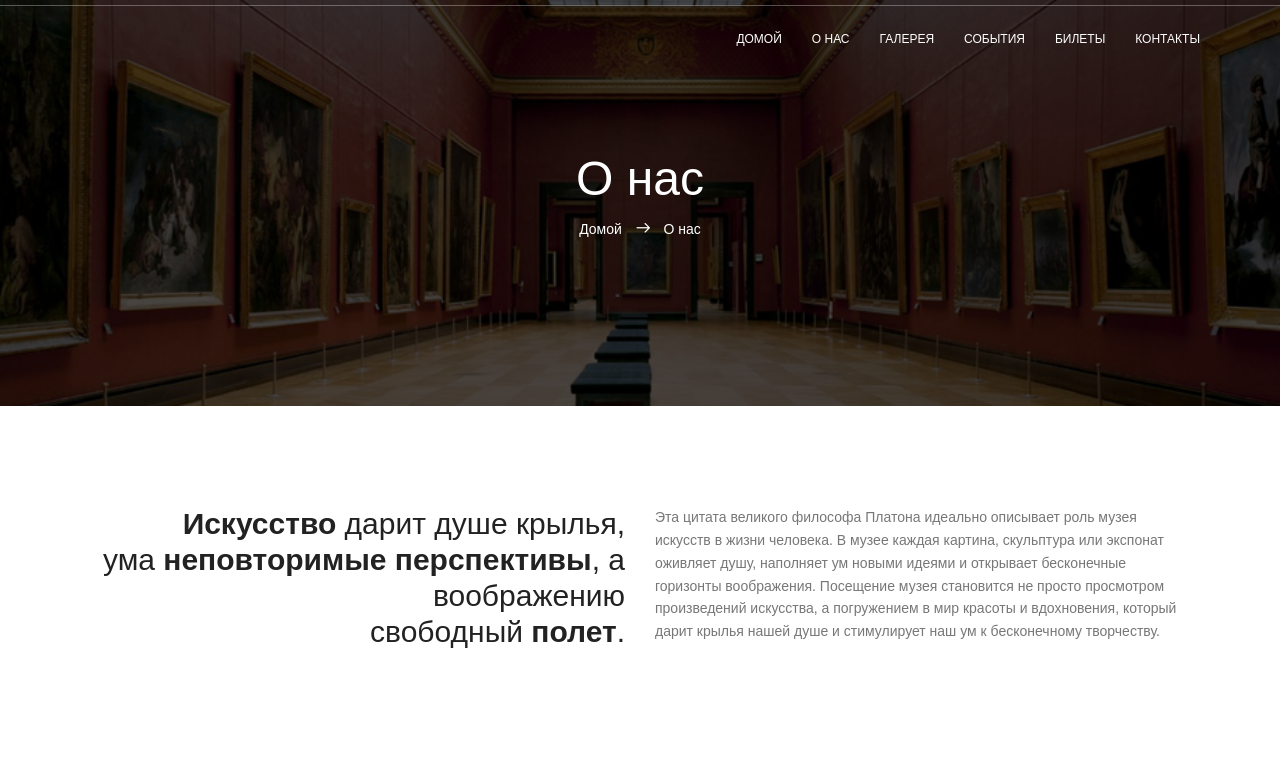
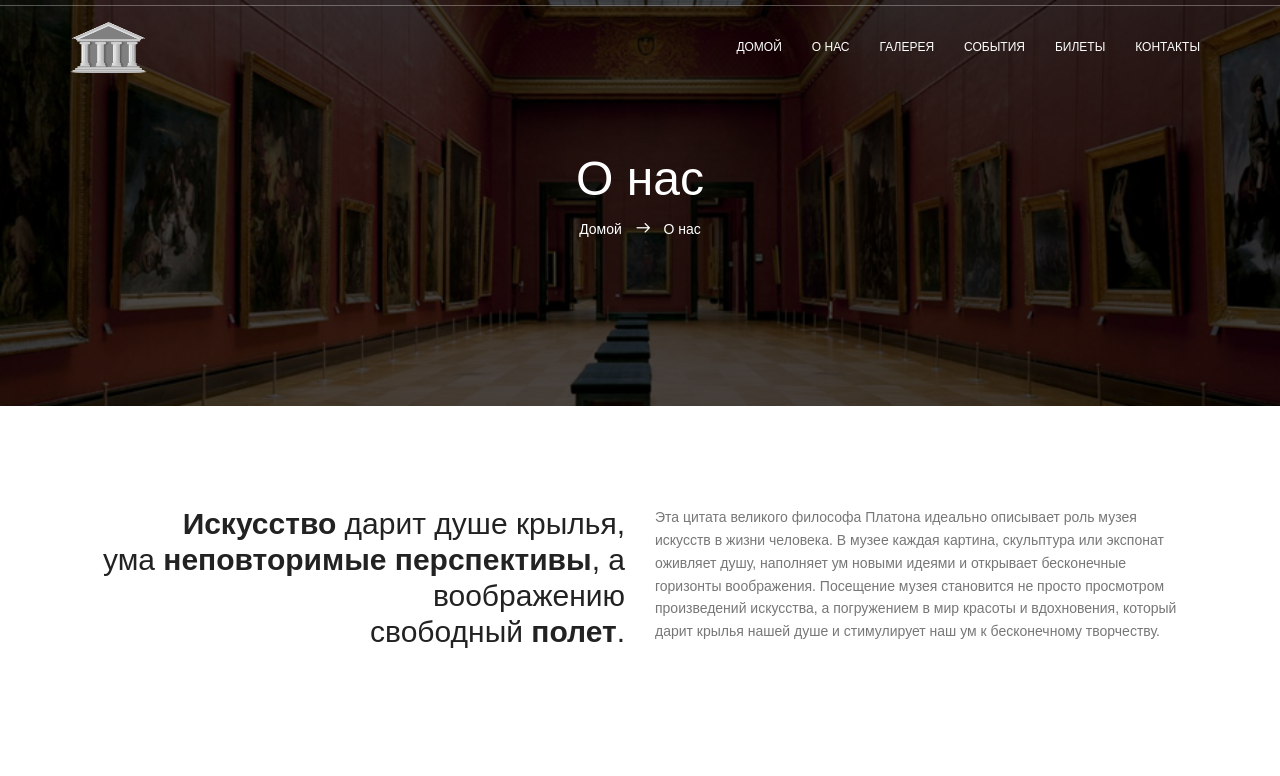
Before and after one commit to yachVladislav/art_museum, a plain HTML site: page about.html in a window 1280 px wide. Shown: the top 776 px of the page. Drawn offline with Linux system fonts and the light colour scheme.

Commit message:
change size logo and add logo img

```diff
--- a/about.html
+++ b/about.html
@@ -33,7 +33,7 @@
 			    <div class="container">
 			    	<div class="row align-items-center justify-content-between d-flex">
 				      <div id="logo">
-				        <a href="index.html"><img src="img/logo.png" alt="" title="" /></a>
+				        <a href="index.html"><img src="img/logo.png" alt="" title="" style="height: 4vw; width: 6vw;"/></a>
 				      </div>
 					  <nav id="nav-menu-container">
 				        <ul class="nav-menu">
```
Also changed, not shown: contact.html (+1 -1 lines), event.html (+1 -1 lines), gallery.html (+1 -1 lines), index.html (+1 -1 lines), ticket.html (+1 -1 lines), img/logo.png (added).
